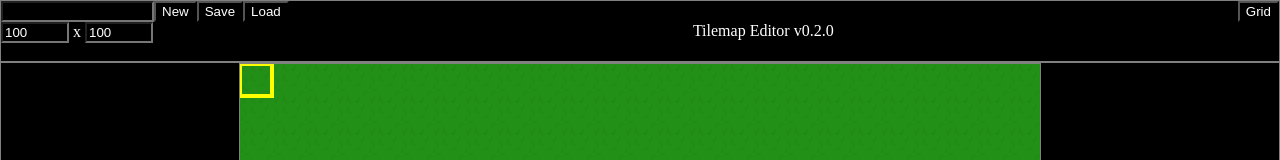
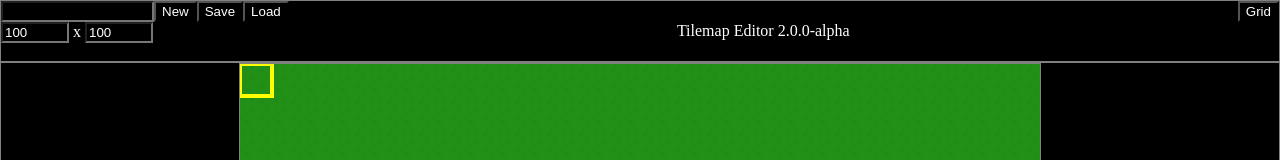
Before and after one commit to TheJamHutch/TilemapEditor, an Angular app: page / in a window 1280 px wide. Shown: the top 160 px of the page. Built offline with nearby package versions, Linux system fonts and the light colour scheme.

Commit message:
Change version number, use alpha versioning

```diff
--- a/src/app/toolbar/toolbar.component.html
+++ b/src/app/toolbar/toolbar.component.html
@@ -13,7 +13,7 @@
     </div>
   </div>
   <div>
-    <span>Tilemap Editor v0.2.0</span>
+    <span>Tilemap Editor 2.0.0-alpha</span>
   </div>
   <div class="container static">
     <div>
```
